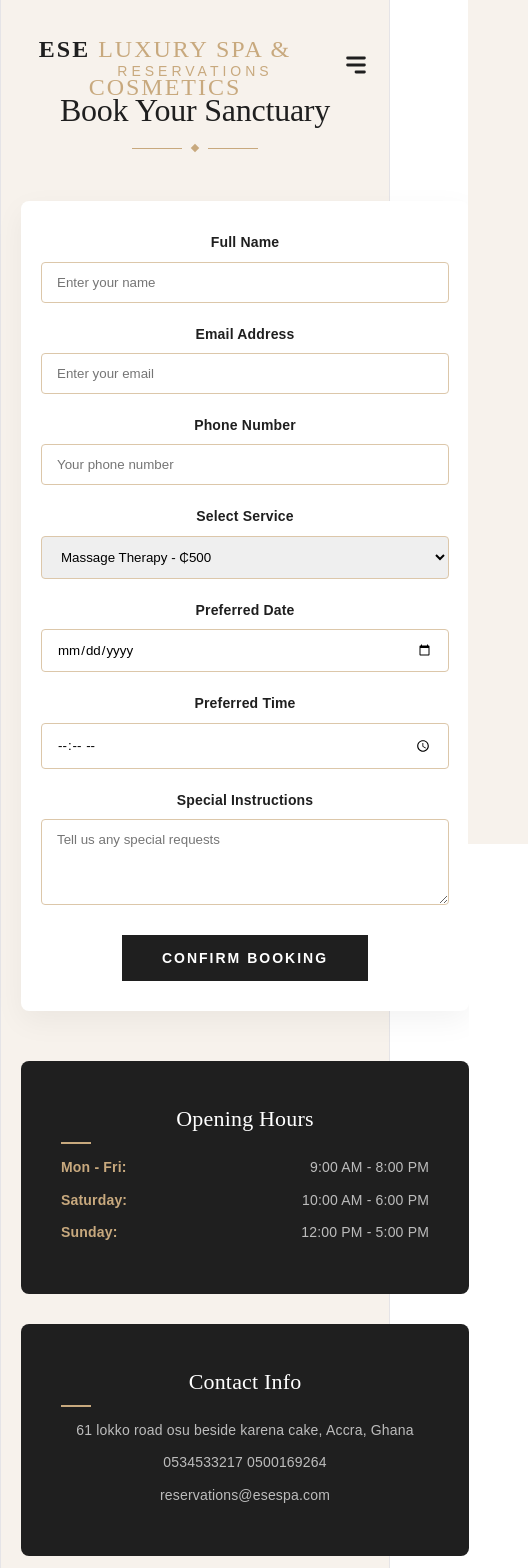
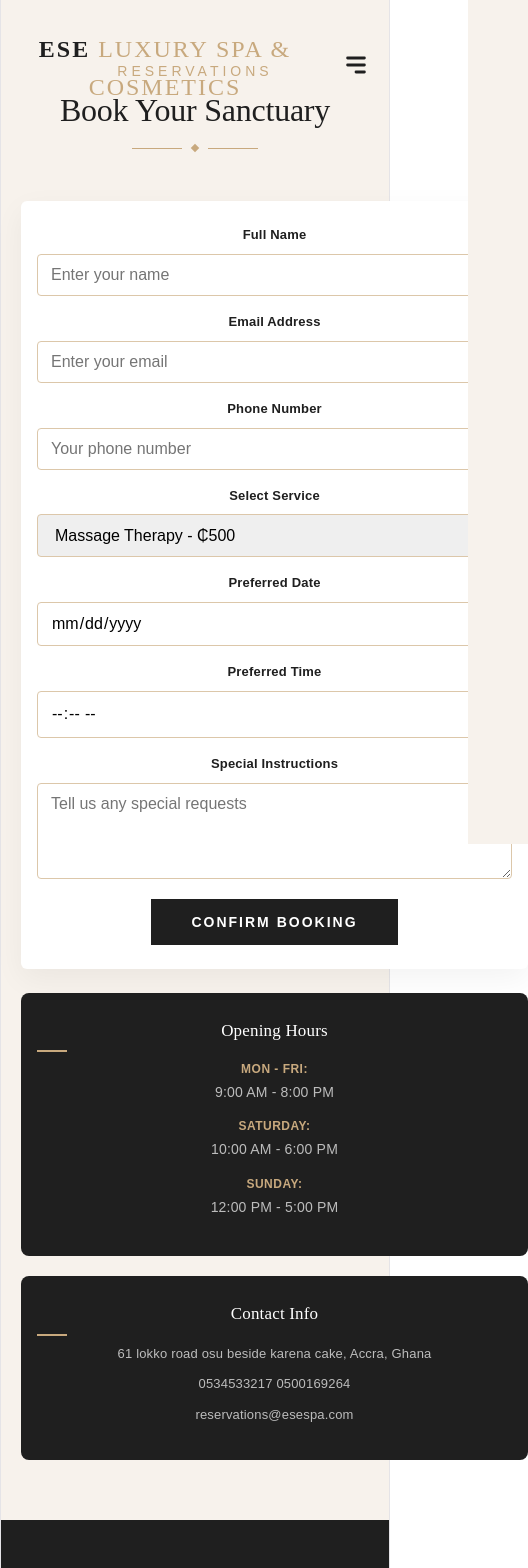
Before and after one commit to Fortunee5/eseluxuryspa, a React (Vite) app: page /booking in a window 390 px wide. Shown: the top 1568 px of the page, 528 px wide, since content can reach past the window. Built offline with nearby package versions, Linux system fonts and the light colour scheme.

Commit message:
greatt cs

```diff
--- a/src/styles/Booking.css
+++ b/src/styles/Booking.css
@@ -116,20 +116,141 @@
   margin-bottom: 10px;
 }
 
+/* ─── Tablet ──────────────────────────────────────── */
 @media (max-width: 992px) {
   .booking-container {
     grid-template-columns: 1fr;
   }
+
+  .booking-info {
+    flex-direction: row;
+    flex-wrap: wrap;
+    gap: 20px;
+  }
+
+  .info-box {
+    flex: 1 1 calc(50% - 10px);
+    min-width: 260px;
+    padding: 30px;
+  }
 }
 
+/* ─── Large Mobile (≤ 768px) ──────────────────────── */
+@media (max-width: 768px) {
+  .booking-page {
+    padding-top: 100px;
+  }
+
+  .booking-container {
+    gap: 30px;
+  }
+
+  .booking-form-wrapper {
+    padding: 30px 24px;
+  }
+
+  .booking-info {
+    flex-direction: column;
+  }
+
+  .info-box {
+    flex: unset;
+    padding: 28px 24px;
+  }
+
+  .info-box h3 {
+    font-size: 19px;
+  }
+}
+
+/* ─── Small Mobile (≤ 576px) ──────────────────────── */
 @media (max-width: 576px) {
+  .booking-page {
+    padding-top: 80px;
+  }
+
+  .booking-container {
+    gap: 24px;
+  }
+
+  .booking-form-wrapper {
+    padding: 24px 16px;
+    border-radius: 6px;
+  }
+
   .form-grid {
     grid-template-columns: 1fr;
+    gap: 16px;
+    margin-bottom: 16px;
   }
+
   .form-group.full-width {
     grid-column: span 1;
+    margin-bottom: 20px;
   }
-  .booking-form-wrapper {
-    padding: 30px 20px;
+
+  .form-group label {
+    font-size: 13px;
+  }
+
+  .form-group input,
+  .form-group select,
+  .form-group textarea {
+    padding: 11px 13px;
+    font-size: 15px;    /* prevents iOS auto-zoom on focus (needs ≥ 16px OR we set it explicitly) */
+  }
+
+  /* iOS Safari prevents zoom when font-size >= 16px on inputs */
+  .form-group input,
+  .form-group select {
+    font-size: 16px;
+  }
+
+  .form-group textarea {
+    font-size: 16px;
+  }
+
+  .info-box {
+    padding: 24px 16px;
+  }
+
+  .info-box h3 {
+    font-size: 17px;
+    margin-bottom: 16px;
+  }
+
+  .info-box ul li {
+    flex-direction: column;
+    gap: 2px;
+    margin-bottom: 14px;
+  }
+
+  .info-box ul li span {
+    font-size: 12px;
+    text-transform: uppercase;
+    letter-spacing: 0.04em;
+  }
+
+  .info-box p {
+    font-size: 13px;
+  }
+
+  .success-message {
+    padding: 24px 0;
+  }
+
+  .success-message h3 {
+    font-size: 24px;
   }
 }
+
+/* ─── Very Small (≤ 380px) ─────────────────────────── */
+@media (max-width: 380px) {
+  .booking-form-wrapper {
+    padding: 20px 12px;
+  }
+
+  .info-box {
+    padding: 20px 14px;
+  }
+}
```
